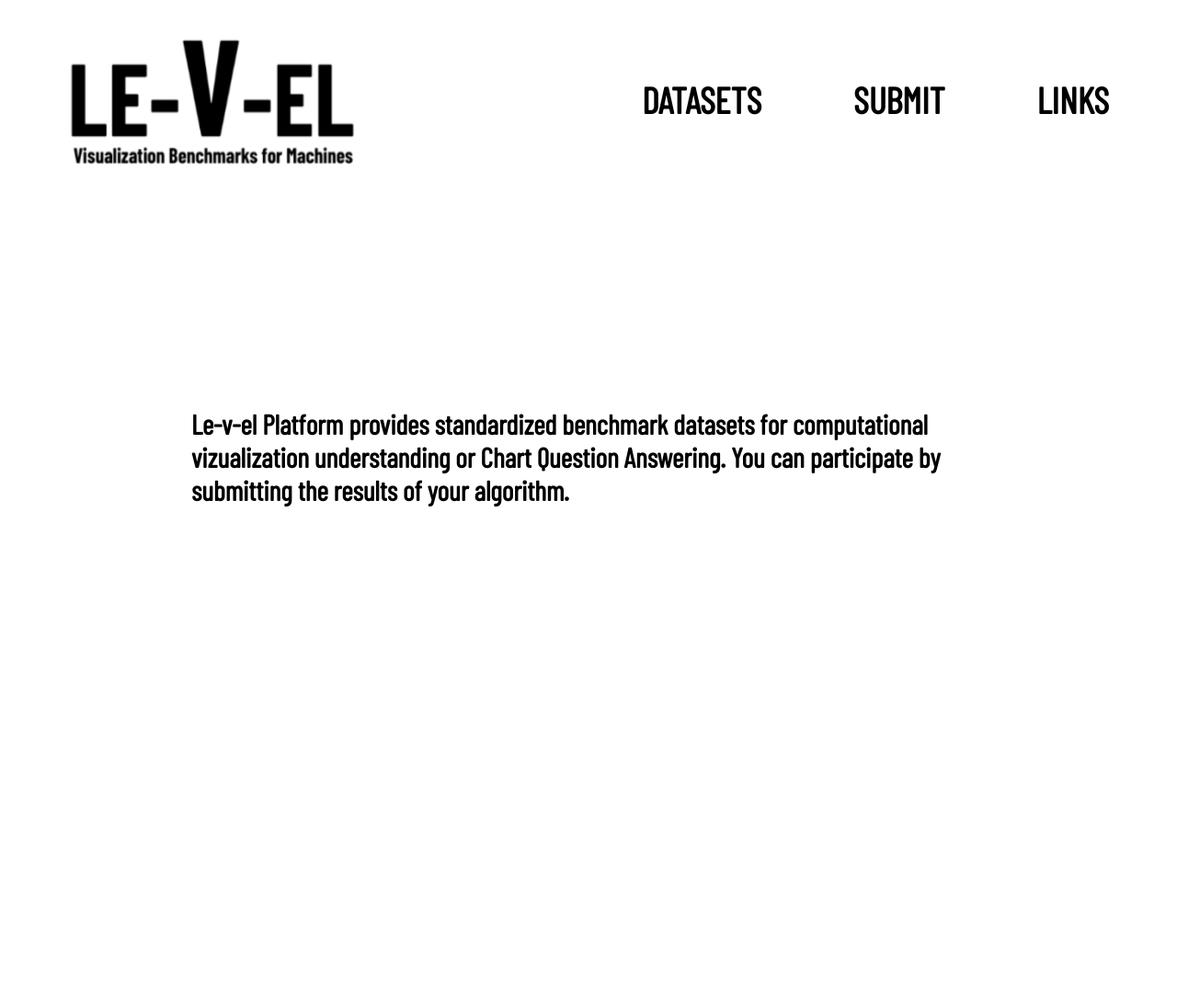
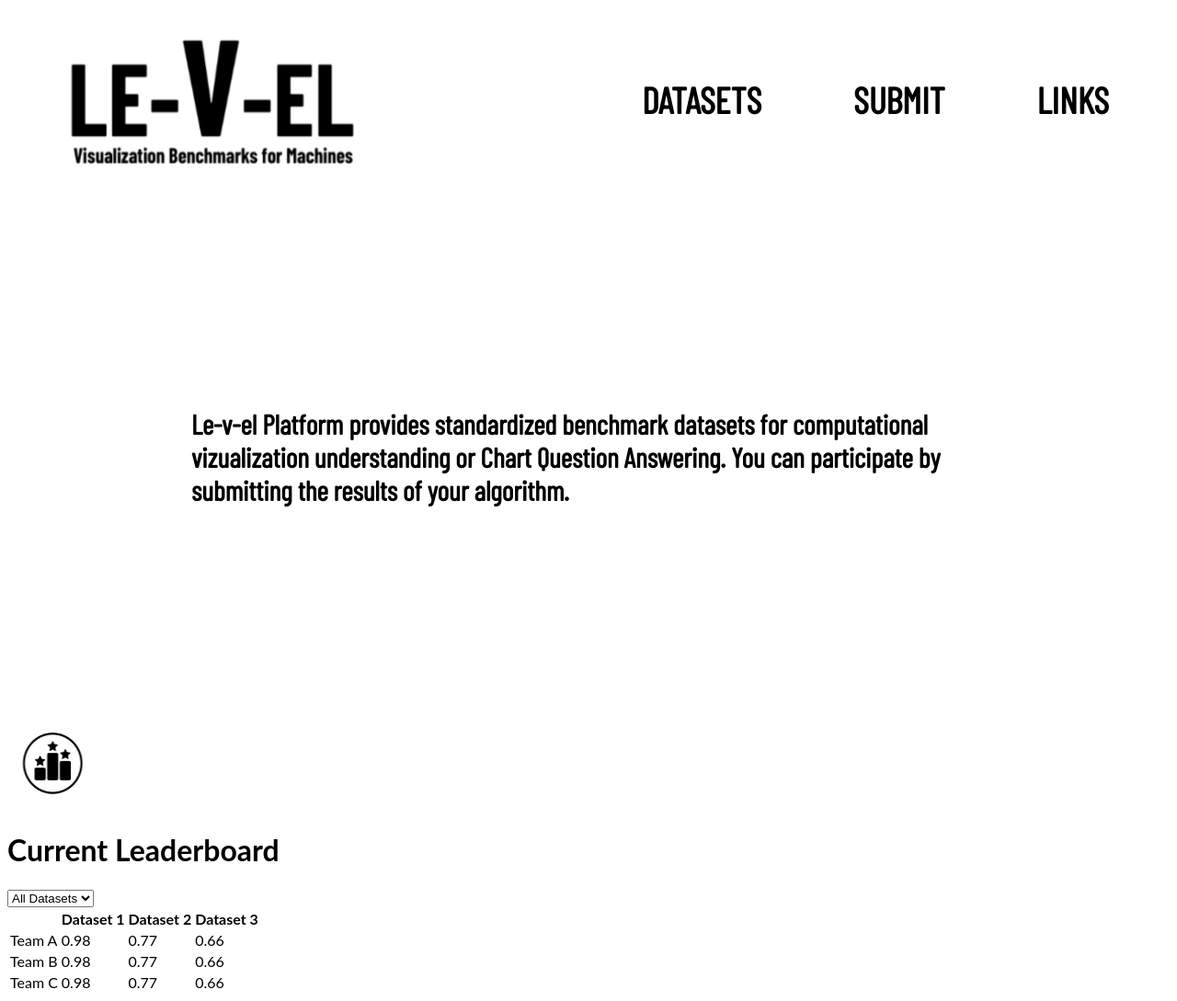
Before and after one commit to WoodyLinwc/LEVEL, a Jekyll site: the page built from index.md, in a window 1280 px wide. Shown: the whole page at 92% size. Built offline with Jekyll 4.4.1, drawn with Linux system fonts in a browser that asks for light colours; before the commit the page ends 900 px from its top, so only the background shows below that.

Commit message:
Update default.html

```diff
--- a/_layouts/default.html
+++ b/_layouts/default.html
@@ -13,17 +13,53 @@
                 <li class="tab"><b><a href="submit.html">SUBMIT</a></b></li>
                 <li class="tab"><b><a href="dataset.html">DATASETS</a></b></li>
             </ul>
-
         </div>
 
-        <!-- {{ content }} -->
-        <p style="padding:200px; font-family:'Barlow Condensed'; font-size: 30px;">
-            <b> Le-v-el Platform provides standardized benchmark datasets for computational vizualization understanding
-                or Chart Question Answering. You can participate by submitting the results of your algorithm.
-            </b>
-        </p>
+        {{ content }}
 
     </body>
-
-
+    <header>
+      <img src="img/leaderboard_logo.png" alt="pic_of_leaderboard" width="100" height="100">
+      <h1>Current Leaderboard</h1>
+        <div class="selection">
+          <select name="dataset" id="dataset">
+              <option value="All_Datasets">All Datasets</option>
+              <option value="dataset1">Dataset 1</option>
+              <option value="dataset2">Dataset 2</option>
+              <option value="dataset3">Dataset 3</option>
+          </select>
+        </div>
+    </header>
+    <main>
+        <table>
+            <thead>
+                <tr>
+                    <th> </th>
+                    <th>Dataset 1</th>
+                    <th>Dataset 2</th>
+                    <th>Dataset 3</th>
+                </tr>
+            </thead>
+            <tbody>
+                <tr>
+                    <td>Team A</td>
+                    <td>0.98</td>
+                    <td>0.77</td>
+                    <td>0.66</td>
+                </tr>
+                <tr>
+                    <td>Team B</td>
+                    <td>0.98</td>
+                    <td>0.77</td>
+                    <td>0.66</td>
+                </tr>
+                <tr>
+                    <td>Team C</td>
+                    <td>0.98</td>
+                    <td>0.77</td>
+                    <td>0.66</td>
+                </tr>
+            </tbody>
+        </table>
+    </main>
 </html>
```
